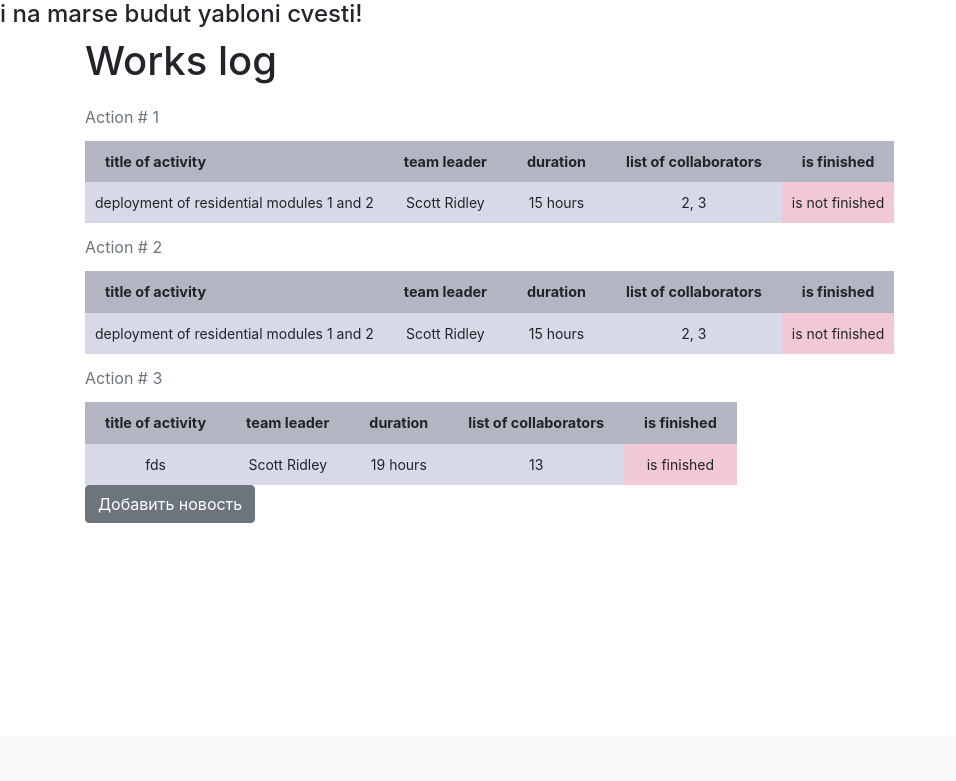
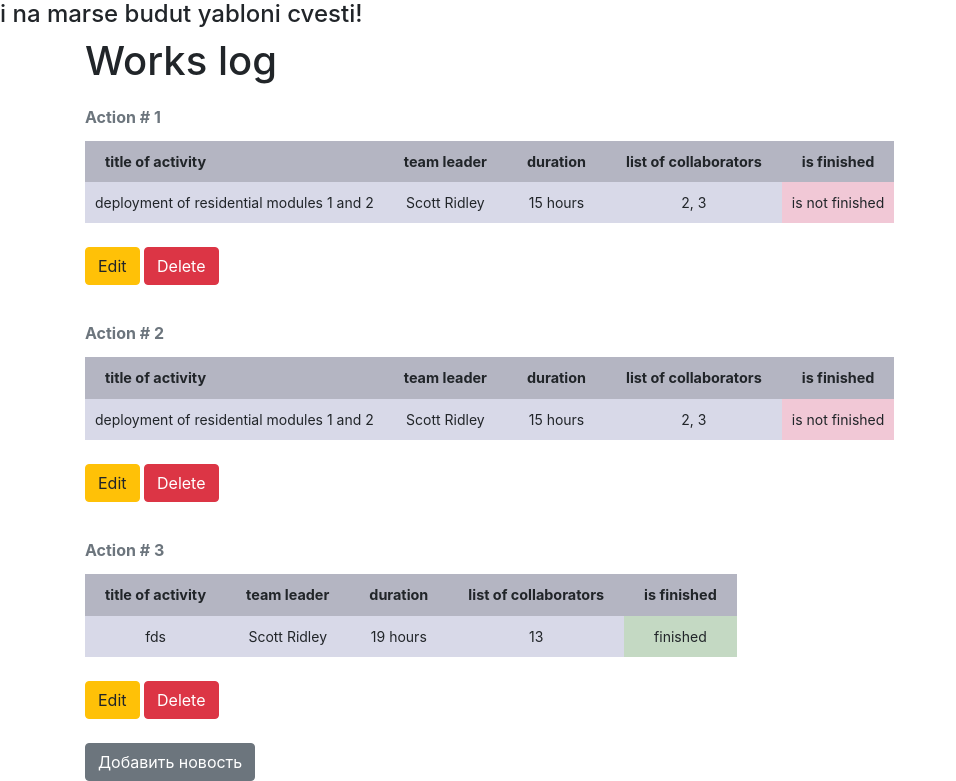
Before and after one commit to alisselisss/flask-hw, a Flask app: page / in a window 1280 px wide. Shown: the part 64-845 px from the top of the page, without its empty margins (0-956 px from the left). Before the commit the page ends 587 px from the top, so only its background shows below. Run offline with Flask 2, Linux system fonts and the light colour scheme; a user stored in the database is signed in; data comes from the database, SQL or seed files in the repository; both versions use the stored data as it was after the commit; some libraries are stand-ins or nearby versions.

Commit message:
удалить и редактировать

```diff
--- a/data/jobs.py
+++ b/data/jobs.py
@@ -1,6 +1,7 @@
 import datetime
 
 import sqlalchemy
+from flask_login import current_user
 from sqlalchemy import orm
 
 from data.db_session import SqlAlchemyBase
@@ -18,3 +19,5 @@ class Jobs(SqlAlchemyBase):
     start_date = sqlalchemy.Column(sqlalchemy.DateTime, nullable=True)
     end_date = sqlalchemy.Column(sqlalchemy.DateTime, nullable=True)
     is_finished = sqlalchemy.Column(sqlalchemy.Boolean, nullable=True)
+
+    creator = current_user
--- a/main.py
+++ b/main.py
@@ -1,6 +1,9 @@
-from flask import Flask, render_template, url_for
+import os
+
+from flask import Flask, render_template, url_for, request
+from werkzeug.exceptions import abort
 from werkzeug.utils import redirect
-from flask_login import LoginManager, login_user, login_required, logout_user
+from flask_login import LoginManager, login_user, login_required, logout_user, current_user
 
 from werkzeug.security import generate_password_hash, check_password_hash
 from data import db_session
@@ -16,6 +19,44 @@ login_manager.init_app(app)
 app.config['SECRET_KEY'] = 'yandexlyceum_secret_key'
 
 
+@app.route('/add_job/<int:id>', methods=['GET', 'POST'])
+@login_required
+def edit_news(id):
+    form = WorksForm()
+    if request.method == "GET":
+        db_sess = db_session.create_session()
+        job = db_sess.query(Jobs).filter(Jobs.id == id,
+                                         Jobs.creator == current_user
+                                         ).first()
+        if job:
+            form.team_leader.data = job.team_leader
+            form.job.data = job.job
+            form.work_size.data = job.work_size
+            form.collaborators.data = job.collaborators
+            form.is_finished.data = job.is_finished
+        else:
+            abort(404)
+    if form.validate_on_submit():
+        db_sess = db_session.create_session()
+        job = db_sess.query(Jobs).filter(Jobs.id == id,
+                                         Jobs.creator == current_user
+                                         ).first()
+        if job:
+            job.team_leader = form.team_leader.data
+            job.job = form.job.data
+            job.work_size = form.work_size.data
+            job.collaborators = form.collaborators.data
+            job.is_finished = form.is_finished.data
+            db_sess.commit()
+            return redirect('/')
+        else:
+            abort(404)
+    return render_template('add_job.html',
+                           title='Editing news',
+                           form=form
+                           )
+
+
 @app.route('/')
 @app.route('/index')
 def index():
@@ -24,6 +65,22 @@ def index():
     return render_template('works.html', title='works log', job_session=db_sess.query(Jobs),
                            user_session=db_sess.query(User), us=User,
                            css_file=url_for('static', filename='css/style.css'))
+
+
+@app.route('/job_delete/<int:id>', methods=['GET', 'POST'])
+@login_required
+def job_delete(id):
+    db_sess = db_session.create_session()
+    job = db_sess.query(Jobs).filter(Jobs.id == id,
+                                     Jobs.creator == current_user
+                                     ).first()
+    if job:
+        db_sess.delete(job)
+        db_sess.commit()
+    else:
+        abort(404)
+    return redirect('/')
+
 
 @app.route('/logout')
 @login_required
@@ -61,7 +118,7 @@ def reqister():
     return render_template('register.html', title='Register Form', form=form)
 
 
-@app.route('/add_job',  methods=['GET', 'POST'])
+@app.route('/add_job', methods=['GET', 'POST'])
 @login_required
 def add_news():
     form = WorksForm()
@@ -105,6 +162,8 @@ def load_user(user_id):
 def main():
     db_session.global_init("db/blogs.db")
     app.run(host='127.0.0.1', port=8080)
+    # port = int(os.environ.get("PORT", 5000))
+    # app.run(host='0.0.0.0', port=port)
 
 
 if __name__ == '__main__':
--- a/static/css/style.css
+++ b/static/css/style.css
@@ -14,8 +14,12 @@ td {
     text-align: center;
 }
 td.finished {
+    background: #C4D9C3;
+}
+td.isnotfinished {
     background: #F1C8D6;
 }
 caption {
      caption-side: top;
+     font-weight: bold;
 }
--- a/templates/base.html
+++ b/templates/base.html
@@ -27,9 +27,6 @@
     <h4>i na marse budut yabloni cvesti!</h4>
     <main role="main" class="container">
         {% block content %}{% endblock %}
-        {% if current_user.is_authenticated %}
-            <a href="add_job" class="btn btn-secondary">Добавить новость</a>
-        {% endif %}
     </main>
 </body>
 </html>
--- a/templates/works.html
+++ b/templates/works.html
@@ -17,9 +17,29 @@
             <td>{{ user_session.filter(us.id == job.team_leader).first() }}</td>
             <td>{{ job.work_size }} hours</td>
             <td>{{ job.collaborators }}</td>
-            <td class="finished">{{ 'is finished ' if job.is_finished else 'is not finished'}}</td>
+            {% if job.is_finished  %}
+                <td class="finished">finished</td>
+            {% else %}
+                <td class="isnotfinished">is not finished</td>
+            {% endif %}
         </tr>
     </table>
+    <caption>
+    </caption><br>
+    {% if current_user.is_authenticated and current_user == job.creator %}
+        <div>
+            <a href="/add_job/{{ job.id }}" class="btn btn-warning">
+                Edit
+            </a>
+            <a href="/job_delete/{{ job.id }}" class="btn btn-danger">
+                Delete
+            </a>
+        </div><br>
+    {% endif %}
 {% endfor %}
 
+{% if current_user.is_authenticated %}
+    <a href="add_job" class="btn btn-secondary">Добавить новость</a>
+{% endif %}
+
 {% endblock %}
```
Also changed, not shown: db/blogs.db.
